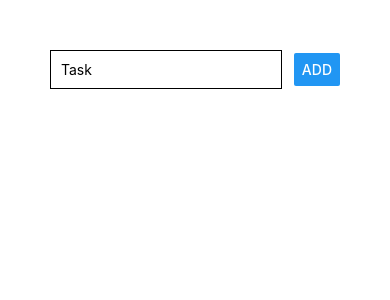
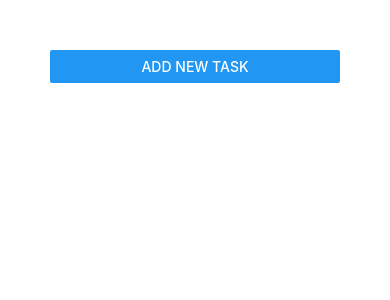
Before and after one commit to pablomaribondo/task-app, a React Native app: screen / in a window 390 px wide. Shown: the top 300 px of the page. Built offline with nearby package versions, Linux system fonts and the light colour scheme.

Commit message:
Modal para adiçao de Tasks

```diff
--- a/App.js
+++ b/App.js
@@ -1,17 +1,19 @@
 import React, { useState } from 'react';
-import { StyleSheet, View, FlatList } from 'react-native';
+import { StyleSheet, View, FlatList, Button } from 'react-native';
 
 import TaskItem from './components/TaskItem';
 import TaskInput from './components/TaskInput';
 
 export default function App() {
   const [tasks, setTasks] = useState([]);
+  const [isAddMode, setIsAddMode] = useState(false);
 
   const addTaskHandler = taskTitle => {
     setTasks(currentTasks => [
       ...currentTasks,
       { key: Math.random().toString(), value: taskTitle },
     ]);
+    setIsAddMode(false);
   };
 
   const removeTaskHandler = taskKey => {
@@ -20,9 +22,18 @@
     });
   };
 
+  const cancelTaskAdditionHandler = () => {
+    setIsAddMode(false);
+  };
+
   return (
     <View style={styles.screen}>
-      <TaskInput onAddTask={addTaskHandler} />
+      <Button title="Add New Task" onPress={() => setIsAddMode(true)} />
+      <TaskInput
+        visible={isAddMode}
+        onAddTask={addTaskHandler}
+        onCancel={cancelTaskAdditionHandler}
+      />
       <FlatList
         data={tasks}
         renderItem={itemData => (
--- a/components/TaskInput.js
+++ b/components/TaskInput.js
@@ -1,16 +1,22 @@
 import React, { useState } from 'react';
-import { View, TextInput, Button, StyleSheet } from 'react-native';
+import { View, TextInput, Button, StyleSheet, Modal } from 'react-native';
 import PropTypes from 'prop-types';
 
 const TaskInput = props => {
-  const { onAddTask } = props;
+  const { onAddTask, visible, onCancel } = props;
   const [enteredTask, setEnteredTask] = useState('');
 
   const taskInputHandler = enteredText => {
     setEnteredTask(enteredText);
   };
 
+  const addTaskHandler = () => {
+    onAddTask(enteredTask);
+    setEnteredTask('');
+  };
+
   return (
+    <Modal visible={visible} animationType="slide">
       <View style={styles.inputContainer}>
         <TextInput
           placeholder="Task"
@@ -18,15 +24,24 @@
           onChangeText={taskInputHandler}
           value={enteredTask}
         />
-      <Button title="Add" onPress={() => onAddTask(enteredTask)} />
+        <View style={styles.buttonContainer}>
+          <View style={styles.button}>
+            <Button title="Cancel" color="red" onPress={onCancel} />
           </View>
+          <View style={styles.button}>
+            <Button title="Add" onPress={addTaskHandler} />
+          </View>
+        </View>
+      </View>
+    </Modal>
   );
 };
 
 const styles = StyleSheet.create({
   inputContainer: {
-    flexDirection: 'row',
-    justifyContent: 'space-between',
+    flex: 1,
+    flexDirection: 'column',
+    justifyContent: 'center',
     alignItems: 'center',
   },
   input: {
@@ -34,11 +49,22 @@
     borderColor: 'black',
     borderWidth: 1,
     padding: 10,
+    marginBottom: 10,
+  },
+  buttonContainer: {
+    flexDirection: 'row',
+    justifyContent: 'space-between',
+    width: '70%',
+  },
+  button: {
+    width: '40%',
   },
 });
 
 TaskInput.propTypes = {
   onAddTask: PropTypes.func.isRequired,
+  onCancel: PropTypes.func.isRequired,
+  visible: PropTypes.bool.isRequired,
 };
 
 export default TaskInput;
```
Lines whose indentation alone changed are shown as unchanged.
